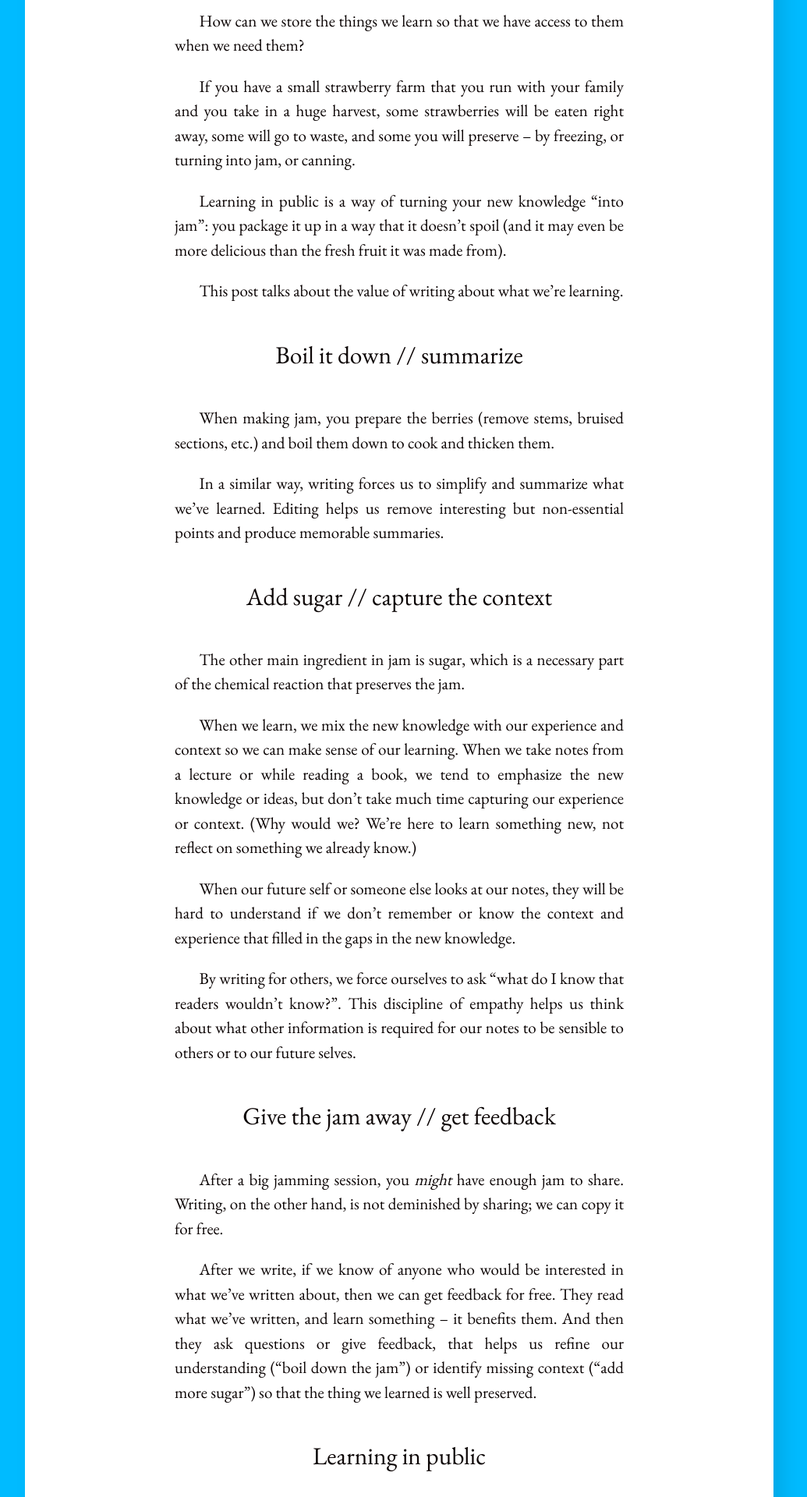
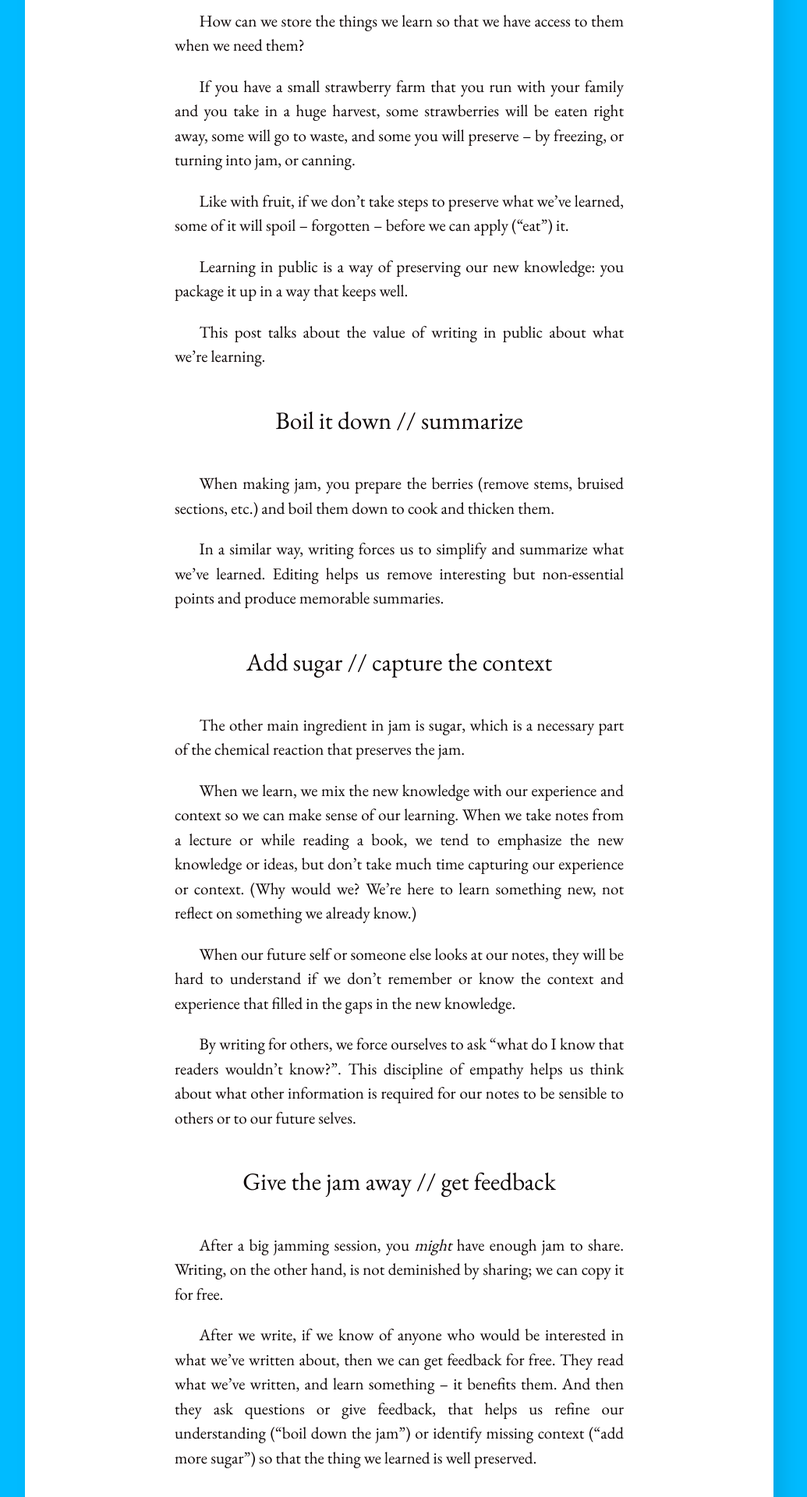
Before and after one commit to alexbird-hunterindustries/blog, a Jekyll site: the page built from _posts/2023-10-27-make-jam.md, in a window 1280 px wide. Shown: the part 674-2594 px from the top of the page at 78% size, without its empty margins (128-1163 px from the left). Built offline with Jekyll 4.4.1, drawn with Linux system fonts in a browser that asks for light colours.

Commit message:
Clarify some wording in the jam post

```diff
--- a/_posts/2023-10-27-make-jam.md
+++ b/_posts/2023-10-27-make-jam.md
@@ -20,11 +20,13 @@ in a huge harvest, some strawberries will be eaten right away, some will go to
 waste, and some you will preserve -- by freezing, or turning into jam, or
 canning.
 
-Learning in public is a way of turning your new knowledge "into jam": you package it up
-in a way that it doesn't spoil (and it may even be more delicious than the fresh
-fruit it was made from).
+Like with fruit, if we don't take steps to preserve what we've learned, some of
+it will spoil -- forgotten -- before we can apply ("eat") it.
 
-This post talks about the value of writing about what we're learning.
+Learning in public is a way of preserving our new knowledge: you package it up
+in a way that keeps well.
+
+This post talks about the value of writing in public about what we're learning.
 
 ### Boil it down // summarize
 
```
